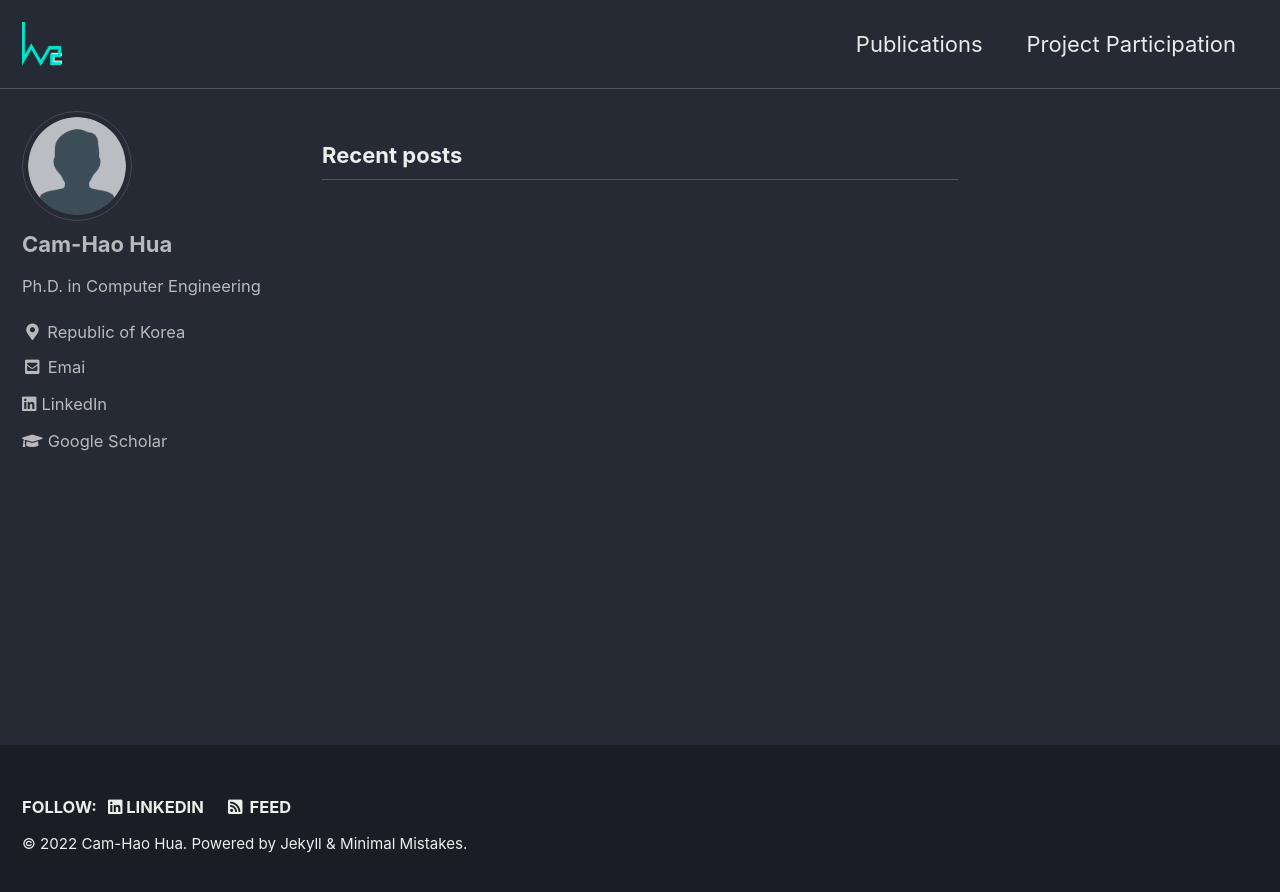
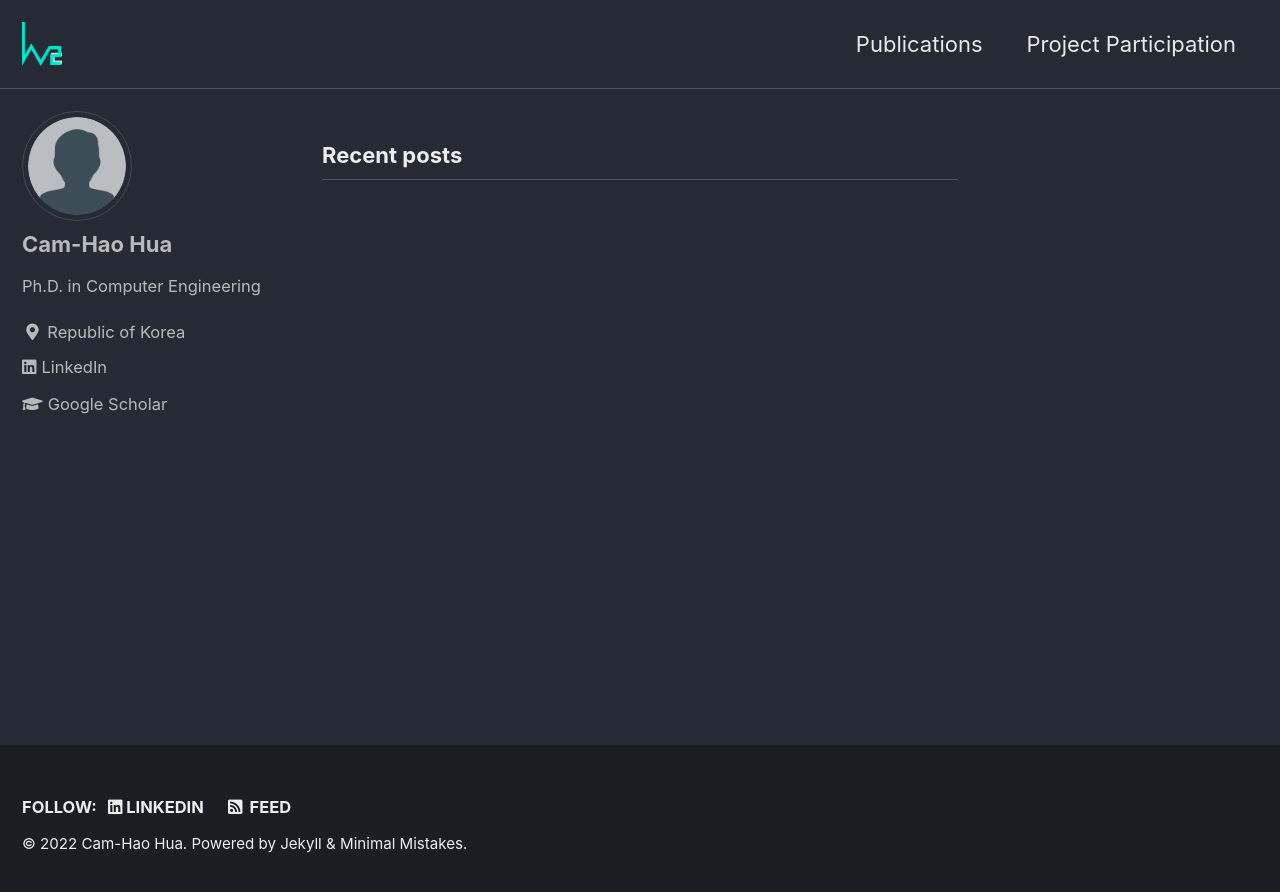
Before and after one commit to camhao168/camhao168.github.io, a Jekyll site: the page built from index.html, in a window 1280 px wide. Shown: the top 892 px of the page. Built offline with Jekyll 4.4.1, drawn with Linux system fonts in a browser that asks for light colours; cached includes are drawn as plain includes; the list of posts is cut into pages by our own code.

Commit message:
Update _config.yml

```diff
--- a/_config.yml
+++ b/_config.yml
@@ -109,9 +109,9 @@ author:
   bio              : "Ph.D. in Computer Engineering"
   location         : "Republic of Korea"
   links:
-    - label: "Emai"
+    - label: "huacamhao (at) gmail"
       icon: "fas fa-fw fa-envelope-square"
-      url: "mailto:huacamhao@gmail.com"
+      #url: "mailto:huacamhao@gmail.com"
     - label: "LinkedIn"
       icon: "fab fa-linkedin"
       url: "https://www.linkedin.com/in/cam-hao-hua-a3246ab2/"
```
